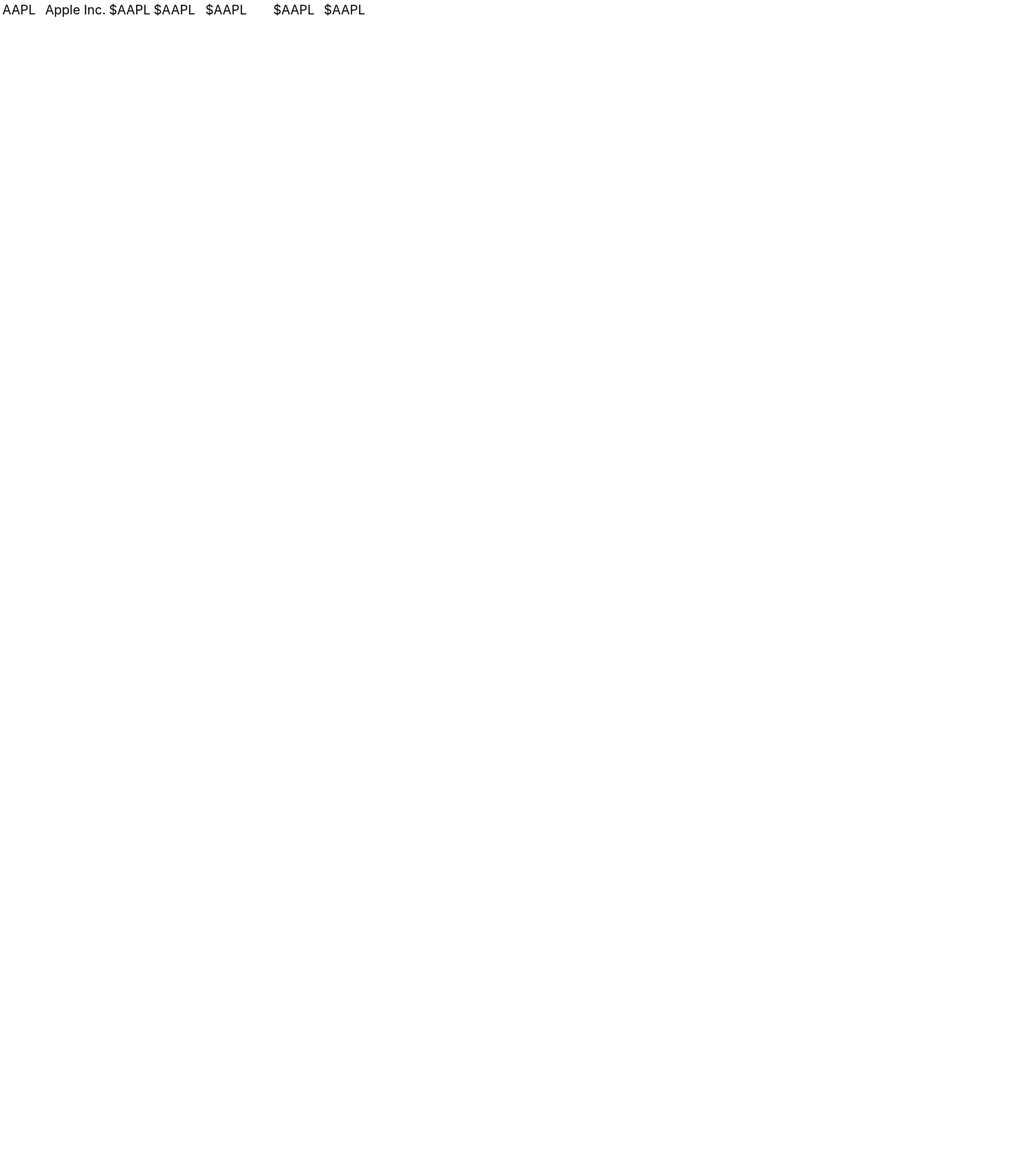
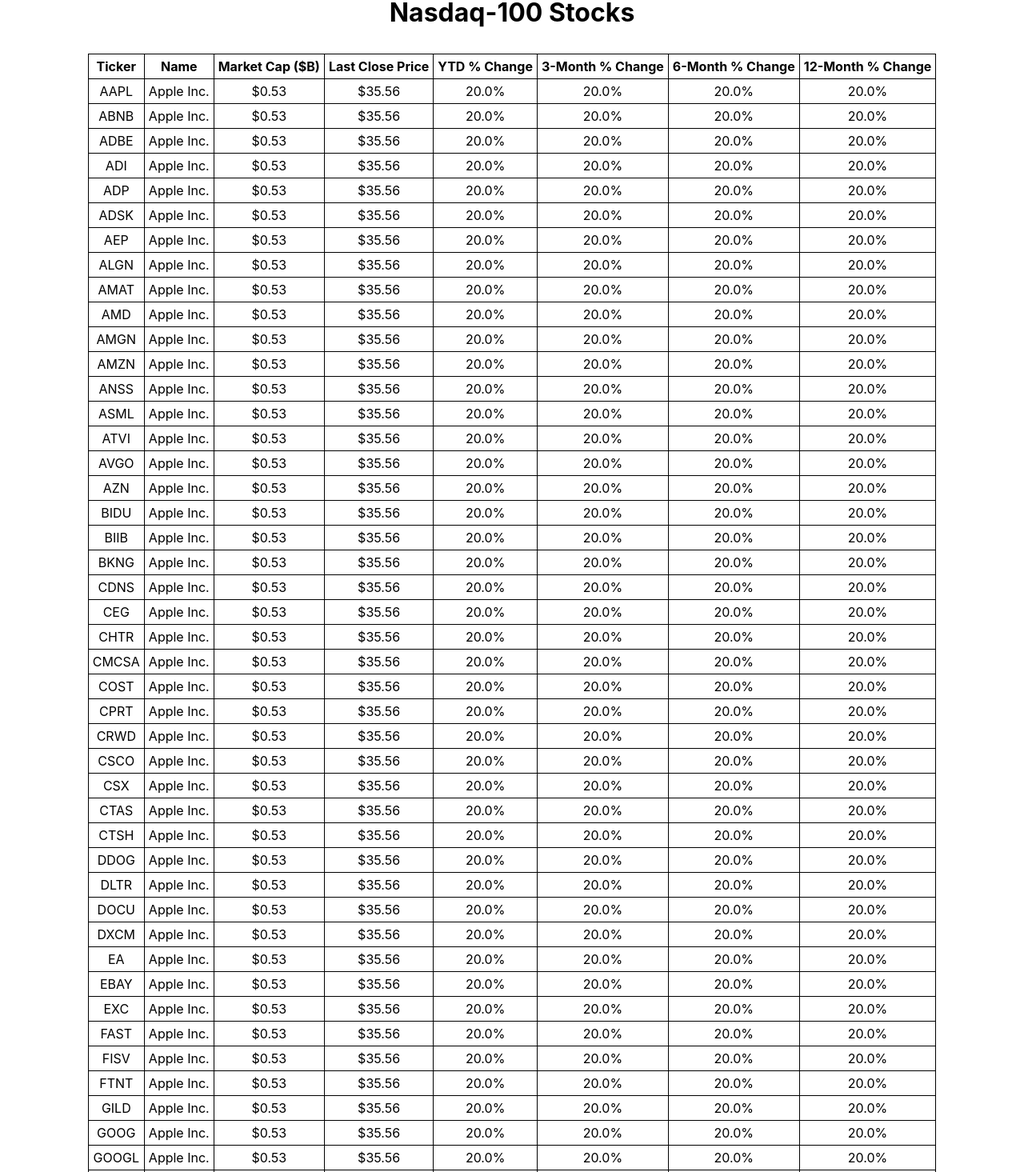
Before and after one commit to alexsmaldone/Nasdaq-Stocks, a React (Create React App) app: page / in a window 1280 px wide. Shown: the part 25-1490 px from the top of the page at 80% size. Before the commit the page ends 800 px from the top, so only its background shows below. Built offline with nearby package versions, Linux system fonts and the light colour scheme.

Commit message:
Added nasdaq tickers

```diff
--- a/public/index.html
+++ b/public/index.html
@@ -2,6 +2,7 @@
 <html lang="en">
   <head>
     <meta charset="utf-8" />
+    <script src="" async defer></script>
     <link rel="icon" href="%PUBLIC_URL%/favicon.ico" />
     <meta name="viewport" content="width=device-width, initial-scale=1" />
     <meta name="theme-color" content="#000000" />
--- a/src/App.css
+++ b/src/App.css
@@ -1,38 +1,24 @@
-.App {
+.page-container {
+  width: 100%;
+  height: 100%;
+  display: flex;
+  flex-direction: column;
+  justify-content: center;
+  align-items: center;
+}
+
+.stock-table {
+  padding: 10px;
+}
+
+table {
+  border-collapse: collapse;
+  border: 1px solid black;
+  width: 100%;
+}
+
+th, td {
+  border: 1px solid black;
+  padding: 5px;
   text-align: center;
 }
-
-.App-logo {
-  height: 40vmin;
-  pointer-events: none;
-}
-
-@media (prefers-reduced-motion: no-preference) {
-  .App-logo {
-    animation: App-logo-spin infinite 20s linear;
-  }
-}
-
-.App-header {
-  background-color: #282c34;
-  min-height: 100vh;
-  display: flex;
-  flex-direction: column;
-  align-items: center;
-  justify-content: center;
-  font-size: calc(10px + 2vmin);
-  color: white;
-}
-
-.App-link {
-  color: #61dafb;
-}
-
-@keyframes App-logo-spin {
-  from {
-    transform: rotate(0deg);
-  }
-  to {
-    transform: rotate(360deg);
-  }
-}
--- a/src/App.js
+++ b/src/App.js
@@ -1,33 +1,39 @@
-import logo from "./logo.svg";
 import "./App.css";
+import { stocks } from "./stocks";
 
 function App() {
+  const stockList = stocks.map((stock, i) => (
+    <tr key={i}>
+      <td>{stock}</td>
+      <td>Apple Inc.</td>
+      <td>$0.53</td>
+      <td>$35.56</td>
+      <td>20.0%</td>
+      <td>20.0%</td>
+      <td>20.0%</td>
+      <td>20.0%</td>
+    </tr>
+  ));
+
+  console.log(stocks);
   return (
     <div className="page-container">
+      <h1>Nasdaq-100 Stocks</h1>
       <div className="stock-table">
         <table>
           <thead>
             <tr>
               <th>Ticker</th>
               <th>Name</th>
-              <th>Price</th>
-              <th>Change</th>
-              <th>Change %</th>
-              <th>Volume</th>
-              <th>Market Cap</th>
+              <th>Market Cap ($B)</th>
+              <th>Last Close Price</th>
+              <th>YTD % Change</th>
+              <th>3-Month % Change</th>
+              <th>6-Month % Change</th>
+              <th>12-Month % Change</th>
             </tr>
           </thead>
-          <tbody>
-            <tr>
-              <td>AAPL</td>
-              <td>Apple Inc.</td>
-              <td>$AAPL</td>
-              <td>$AAPL</td>
-              <td>$AAPL</td>
-              <td>$AAPL</td>
-              <td>$AAPL</td>
-            </tr>
-          </tbody>
+          <tbody>{stockList}</tbody>
         </table>
       </div>
     </div>
--- /dev/null
+++ b/src/stocks.js
@@ -0,0 +1,104 @@
+export const stocks = [
+  "AAPL",
+  "ABNB",
+  "ADBE",
+  "ADI",
+  "ADP",
+  "ADSK",
+  "AEP",
+  "ALGN",
+  "AMAT",
+  "AMD",
+  "AMGN",
+  "AMZN",
+  "ANSS",
+  "ASML",
+  "ATVI",
+  "AVGO",
+  "AZN",
+  "BIDU",
+  "BIIB",
+  "BKNG",
+  "CDNS",
+  "CEG",
+  "CHTR",
+  "CMCSA",
+  "COST",
+  "CPRT",
+  "CRWD",
+  "CSCO",
+  "CSX",
+  "CTAS",
+  "CTSH",
+  "DDOG",
+  "DLTR",
+  "DOCU",
+  "DXCM",
+  "EA",
+  "EBAY",
+  "EXC",
+  "FAST",
+  "FISV",
+  "FTNT",
+  "GILD",
+  "GOOG",
+  "GOOGL",
+  "HON",
+  "IDXX",
+  "ILMN",
+  "INTC",
+  "INTU",
+  "ISRG",
+  "JD",
+  "KDP",
+  "KHC",
+  "KLAC",
+  "LCID",
+  "LRCX",
+  "LULU",
+  "MAR",
+  "MCHP",
+  "MDLZ",
+  "MELI",
+  "META",
+  "MNST",
+  "MRNA",
+  "MRVL",
+  "MSFT",
+  "MTCH",
+  "MU",
+  "NFLX",
+  "NTES",
+  "NVDA",
+  "NXPI",
+  "ODFL",
+  "OKTA",
+  "ORLY",
+  "PANW",
+  "PAYX",
+  "PCAR",
+  "PDD",
+  "PEP",
+  "PYPL",
+  "QCOM",
+  "REGN",
+  "ROST",
+  "SBUX",
+  "SGEN",
+  "SIRI",
+  "SNPS",
+  "SPLK",
+  "SWKS",
+  "TEAM",
+  "TMUS",
+  "TSLA",
+  "TXN",
+  "VRSK",
+  "VRSN",
+  "VRTX",
+  "WBA",
+  "WDAY",
+  "XEL",
+  "ZM",
+  "ZS",
+];
```
